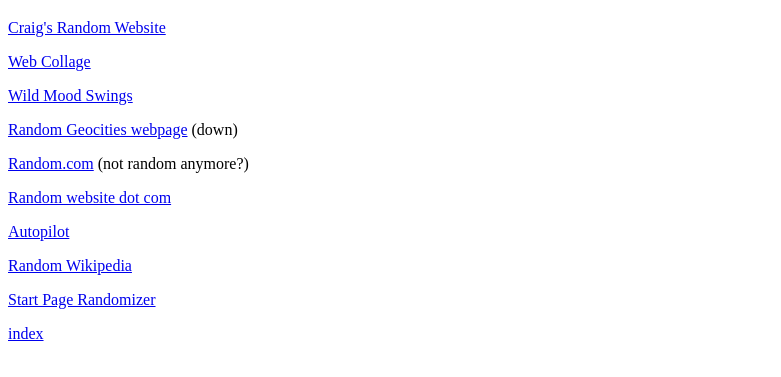
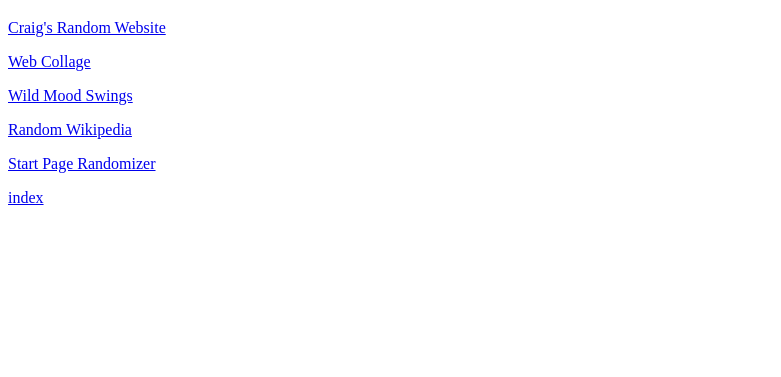
Before and after one commit to vincepower/site-with-dead-links, a plain HTML site: page random.html in a window 1280 px wide. Shown: the part 61-438 px from the top of the page, without its empty margins (0-781 px from the left). Drawn offline with Linux system fonts and the light colour scheme.

Commit message:
Just cleaning

```diff
--- a/random.html
+++ b/random.html
@@ -20,18 +20,6 @@
         <a href="http://www.wildmoodswings.co.uk/"> Wild Mood Swings</a>
     </p>
     <p>
-        <a href="http://osd.ojnk.net/cgi-bin/rgp.cgi"> Random Geocities webpage</a> (down)
-    </p>
-    <p>
-        <a href="http://www.random.com/"> Random.com</a> (not random anymore?)
-    </p>
-    <p>
-        <a href="http://www.randomwebsite.com/"> Random website dot com</a>
-    </p>
-    <p>
-        <a href="http://www.mit.edu:8001/people/mkgray/autopilot.html"> Autopilot</a>
-    </p>
-    <p>
         <a href="http://en.wikipedia.org/wiki/Special:Randompage"> Random Wikipedia </a>
     </p>
     <p>
```
